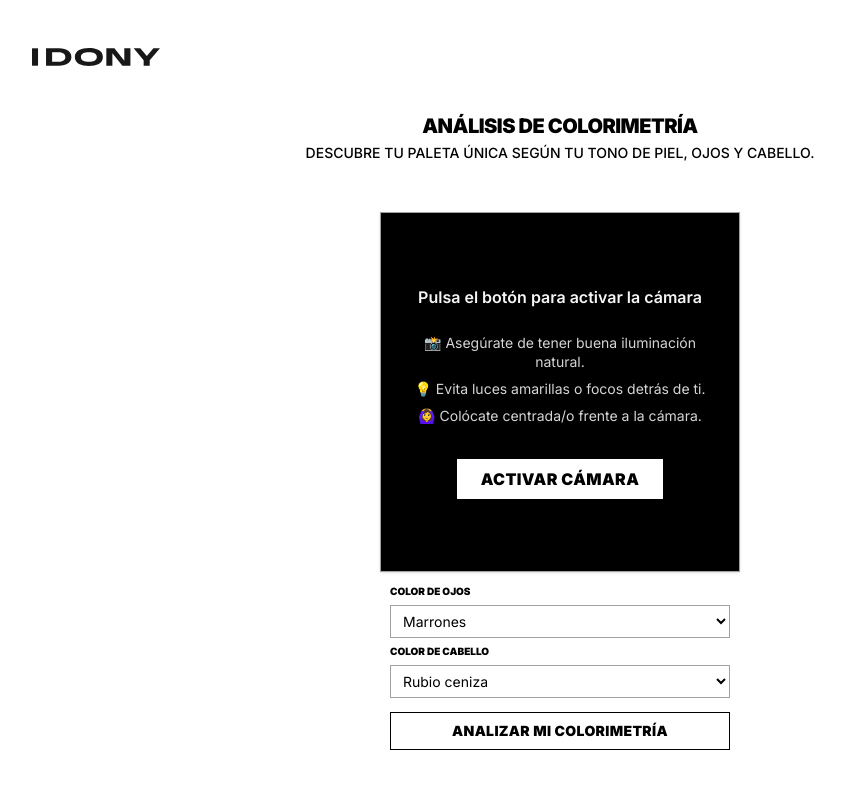
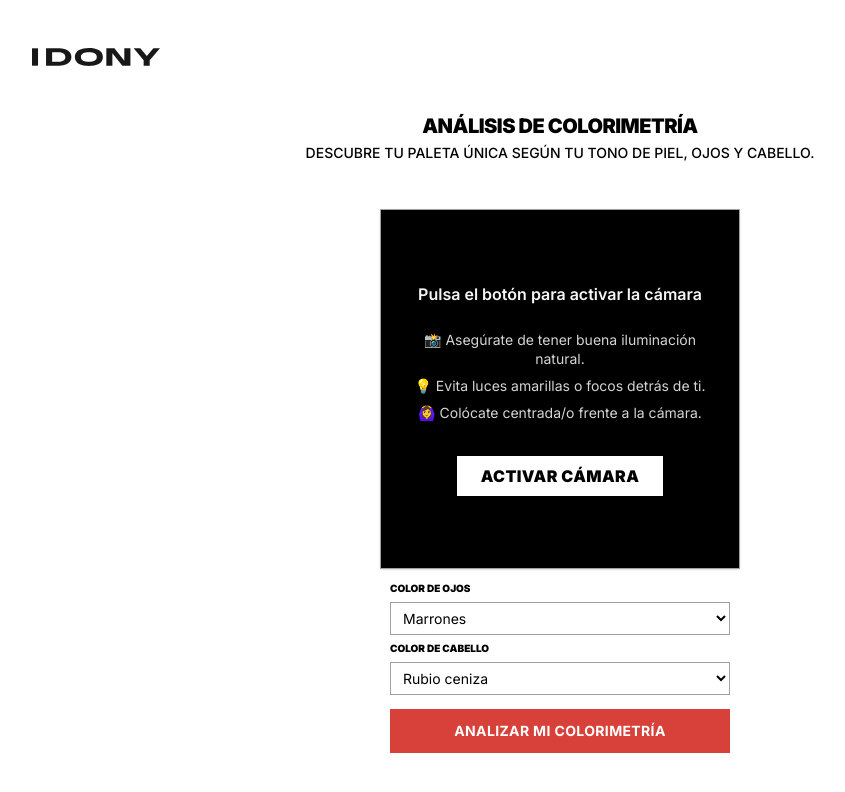
Before and after one commit to AlexMainar/Idony-colorimetry-app, a Next.js app: page /analyze in a window 1280 px wide. Shown: the top 792 px of the page, without its empty margins (80-925 px from the left). Built offline with nearby package versions, Linux system fonts and the light colour scheme.

Commit message:
button change analizar colorimetria

```diff
--- a/app/analyze/page.tsx
+++ b/app/analyze/page.tsx
@@ -212,6 +212,15 @@ export default function AnalyzePage() {
     // 🕐 Short visual pause to let user see red squares
     await new Promise((r) => setTimeout(r, 400));
 
+    // 🚀 Fire Meta Pixel when colorimetry completed
+    if (typeof window !== "undefined" && window.fbq) {
+      window.fbq("trackCustom", "ColorimetryCompleted", {
+        season,
+        eyes: ojos,
+        hair: cabello,
+      });
+      console.log("📡 Meta Pixel ColorimetryCompleted fired");
+}
     // 🚀 Go to result (camera will stop there)
     router.push("/result");
   }
@@ -308,7 +317,7 @@ export default function AnalyzePage() {
           <button
             onClick={capture}
             disabled={!ready}
-            className="w-full mt-2 bg-white border border-black text-black font-black uppercase tracking-wide rounded-none py-2 text-sm hover:bg-black hover:text-white transition-colors"
+            className="w-full mt-2 bg-[#D84139] text-white font-bold uppercase tracking-wide rounded-none py-3 text-sm hover:bg-[#b9372e] transition-all duration-300 ease-in-out"
           >
             ANALIZAR MI COLORIMETRÍA
           </button>
```
